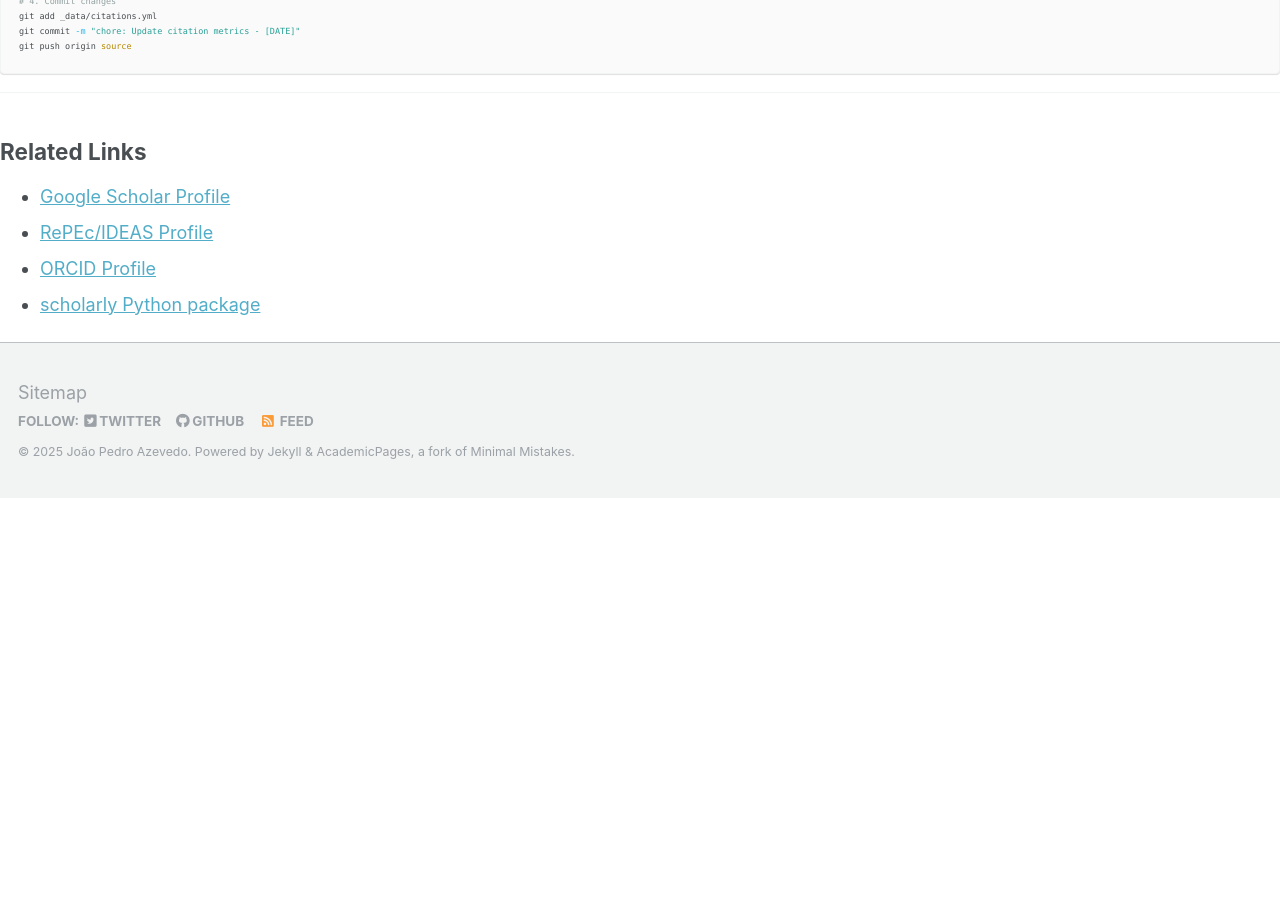
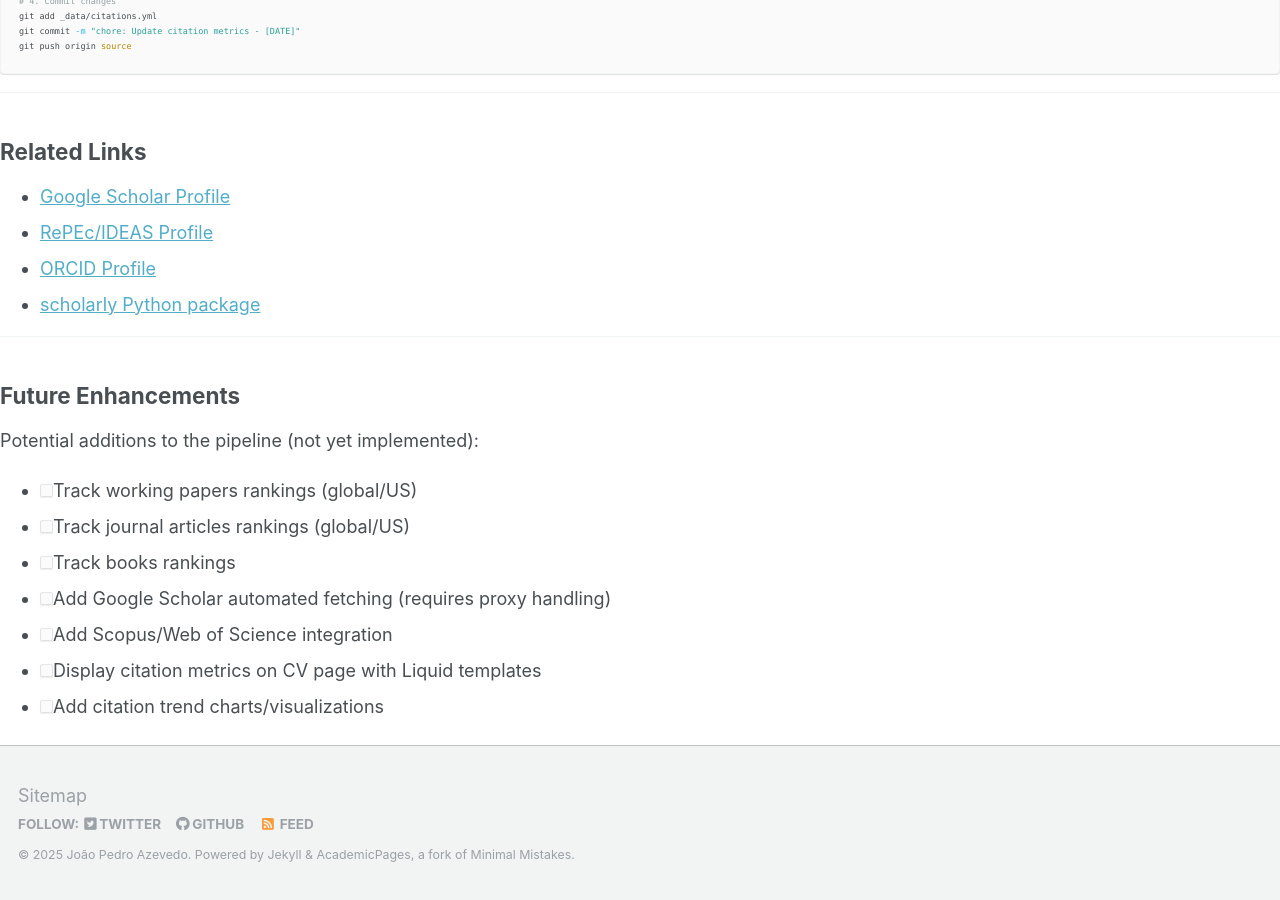
Before and after one commit to jpazvd/jpazvd.github.io, a Jekyll site: the page built from docs/CITATION_METRICS_PROTOCOL.md, in a window 1280 px wide and 900 px high, scrolled down 7136 px. Built offline with Jekyll 4.4.1, drawn with Linux system fonts in a browser that asks for light colours; our own code applies the rules of GitHub Pages for plain Markdown files; before the commit the page ends 7634 px from its top, so only the background shows below that.

Commit message:
docs: Add future enhancements section to citation protocol

```diff
--- a/docs/CITATION_METRICS_PROTOCOL.md
+++ b/docs/CITATION_METRICS_PROTOCOL.md
@@ -320,3 +320,17 @@ git push origin source
 - [RePEc/IDEAS Profile](https://ideas.repec.org/e/pwa88.html)
 - [ORCID Profile](https://orcid.org/0000-0003-2111-0596)
 - [scholarly Python package](https://github.com/scholarly-python-package/scholarly)
+
+---
+
+## Future Enhancements
+
+Potential additions to the pipeline (not yet implemented):
+
+- [ ] Track working papers rankings (global/US)
+- [ ] Track journal articles rankings (global/US)
+- [ ] Track books rankings
+- [ ] Add Google Scholar automated fetching (requires proxy handling)
+- [ ] Add Scopus/Web of Science integration
+- [ ] Display citation metrics on CV page with Liquid templates
+- [ ] Add citation trend charts/visualizations
```
